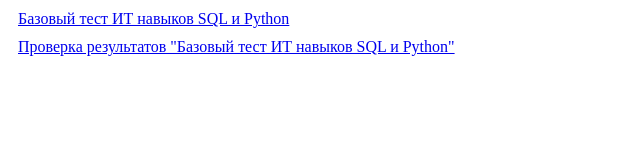
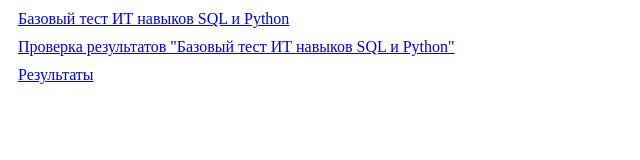
Before and after one commit to VitaliyPavlyukov/VitaliyPavlyukov.github.io, a plain HTML site: page index.html in a window 1280 px wide. Shown: the whole page, without its empty margins (0-640 px from the left). Drawn offline with Linux system fonts and the light colour scheme.

Commit message:
Update index.html

```diff
--- a/index.html
+++ b/index.html
@@ -13,7 +13,7 @@
 <body>
       <div class="baseblock"><a href="testbase.html">Базовый тест ИТ навыков SQL и Python</a></div>
       <div class="baseblock"><a href="testbasecheck.html">Проверка результатов "Базовый тест ИТ навыков SQL и Python"</a></div>
-
+ <div class="baseblock"><a href="testresultsnew.html">Результаты</a></div>
     <script>
 
     </script>
```
